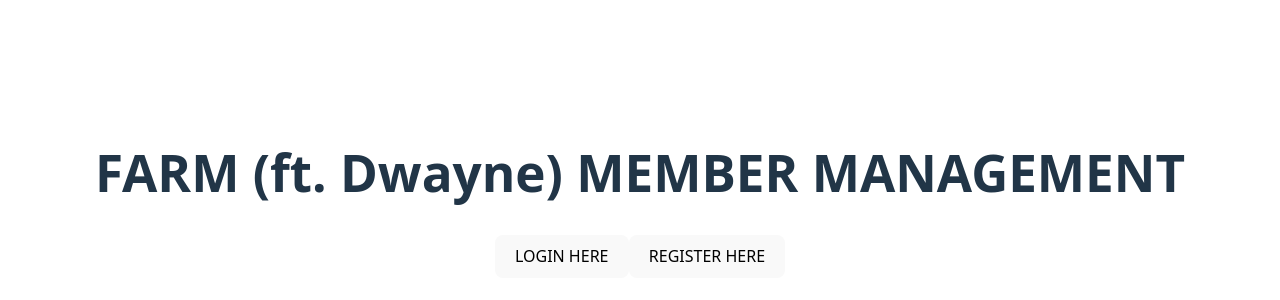
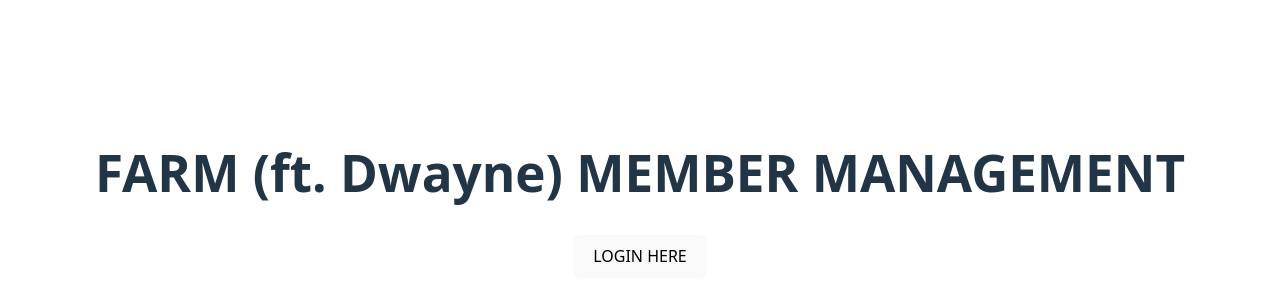
Before and after one commit to luizaki/apsi-badge-exam, a React (Vite) app: page / in a window 1280 px wide. Shown: the part 206-506 px from the top of the page. Built offline with nearby package versions, Linux system fonts and the light colour scheme.

Commit message:
feat: remove register button on landpage

```diff
--- a/src/pages/LandPage.jsx
+++ b/src/pages/LandPage.jsx
@@ -7,7 +7,6 @@ function LandPage() {
             <h1> FARM (ft. Dwayne) MEMBER MANAGEMENT</h1>
             <div>
                 <button onClick={()=> navi('/login')}>LOGIN HERE</button>
-                <button onClick={()=> navi('/login')}>REGISTER HERE</button>
             </div>
         </div>
     );
```
